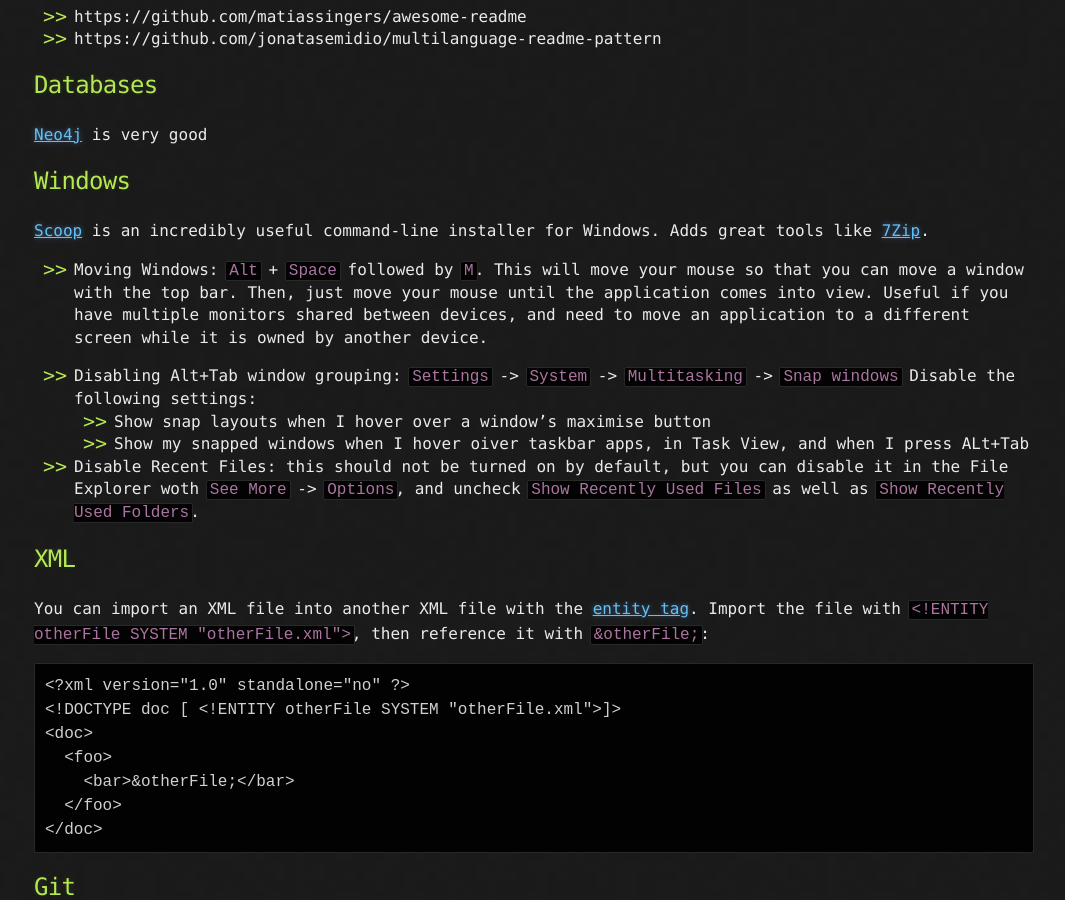
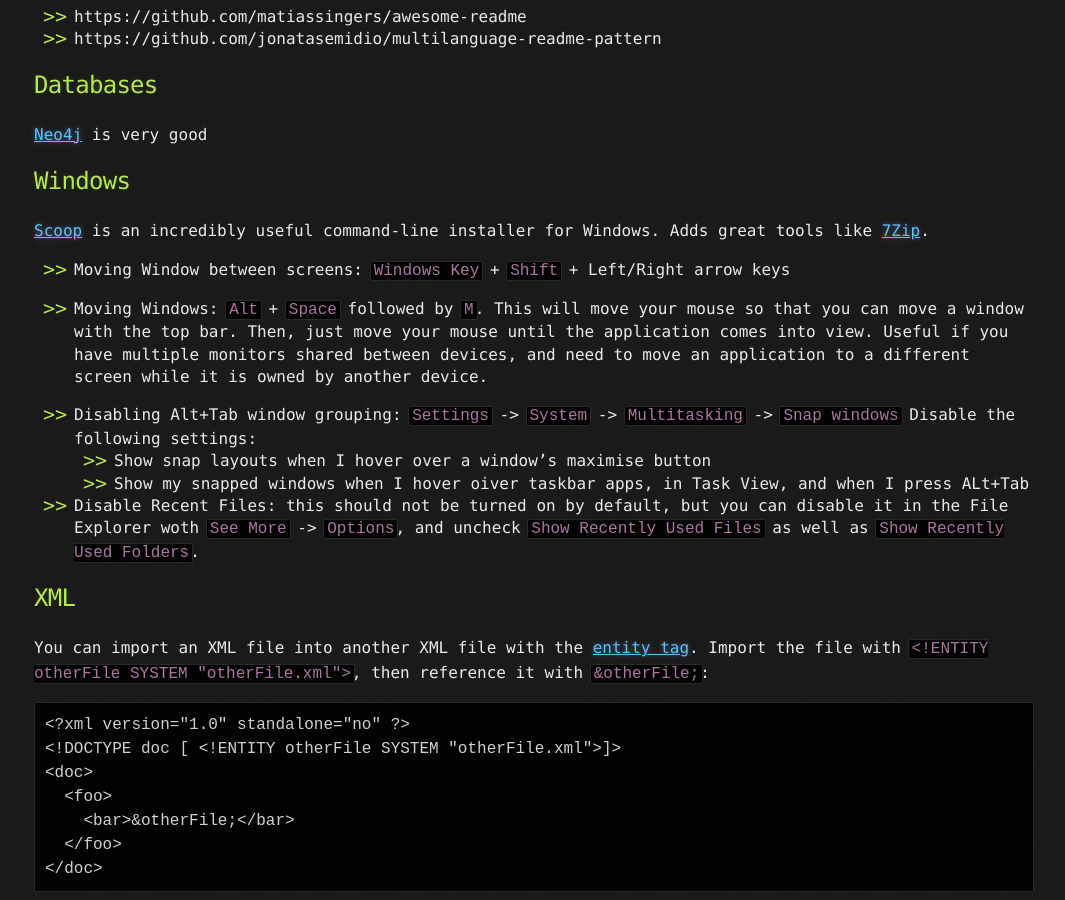
Before and after one commit to HubbleCommand/HubbleCommand.github.io, a Jekyll site: the page built from _posts/2024-08-02-tools-tips.md, in a window 1280 px wide and 900 px high, scrolled down 996 px. Shown: the whole window, without its empty margins (106-1171 px from the left). Built offline with Jekyll 4.4.1, drawn with Linux system fonts in a browser that asks for light colours; nearby versions of some CDN libraries.

Commit message:
tip move window between screens

```diff
--- a/_posts/2024-08-02-tools-tips.md
+++ b/_posts/2024-08-02-tools-tips.md
@@ -43,6 +43,8 @@
 
 [Scoop](https://scoop.sh/) is an incredibly useful command-line installer for Windows.
 Adds great tools like [7Zip](https://7-zip.org/).
+
+- Moving Window between screens: `Windows Key` + `Shift` + Left/Right arrow keys
 
 - Moving Windows: `Alt` + `Space` followed by `M`.
   This will move your mouse so that you can move a window with the top bar.
```
